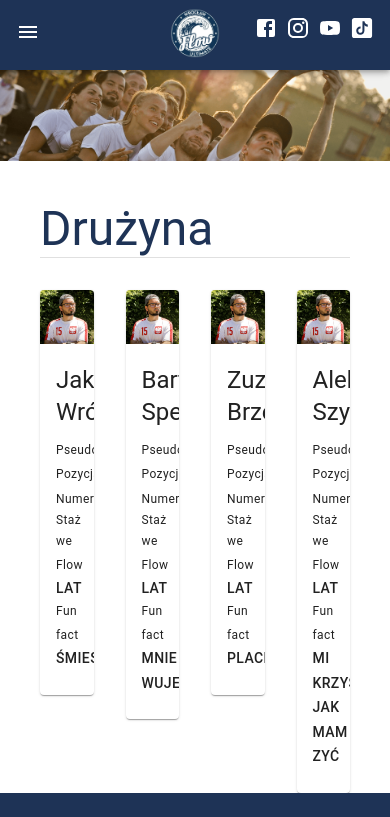
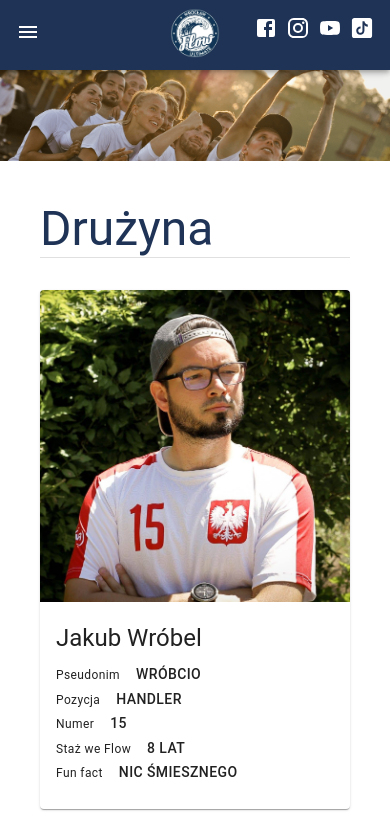
Before and after one commit to pmilanowicz/flow-website, a Next.js app: page /druzyna in a window 390 px wide. Shown: the top 817 px of the page. Built offline with nearby package versions, Linux system fonts and the light colour scheme.

Commit message:
feat: make players card responsive

```diff
--- a/pages/druzyna/index.js
+++ b/pages/druzyna/index.js
@@ -32,7 +32,7 @@ export default function Home() {
           </Grid>
 
           {sortedRoster.map((player) =>
-            <Grid item xs={3} padding={2}>
+            <Grid item xs={12} sm={6} md={3} padding={2}>
               <PlayerMediaCard {...player} />
             </Grid>
           )}
```
